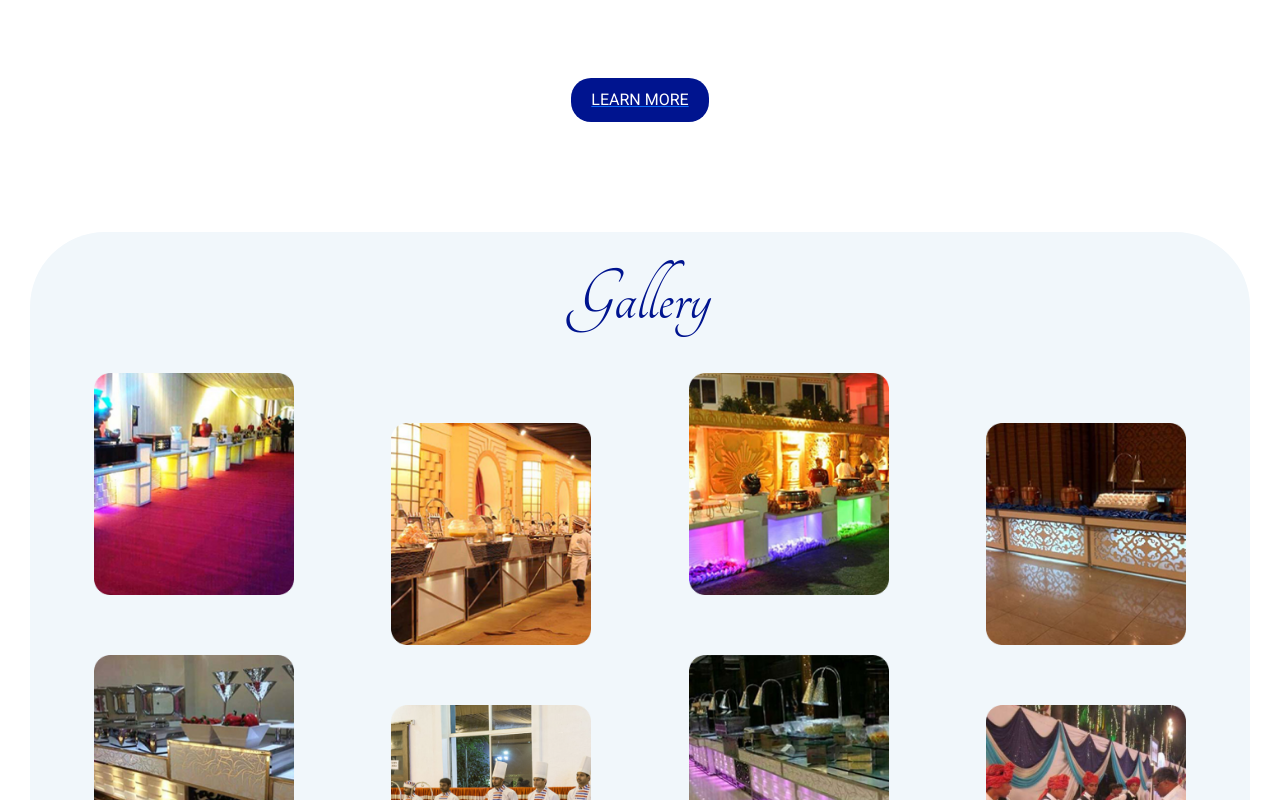
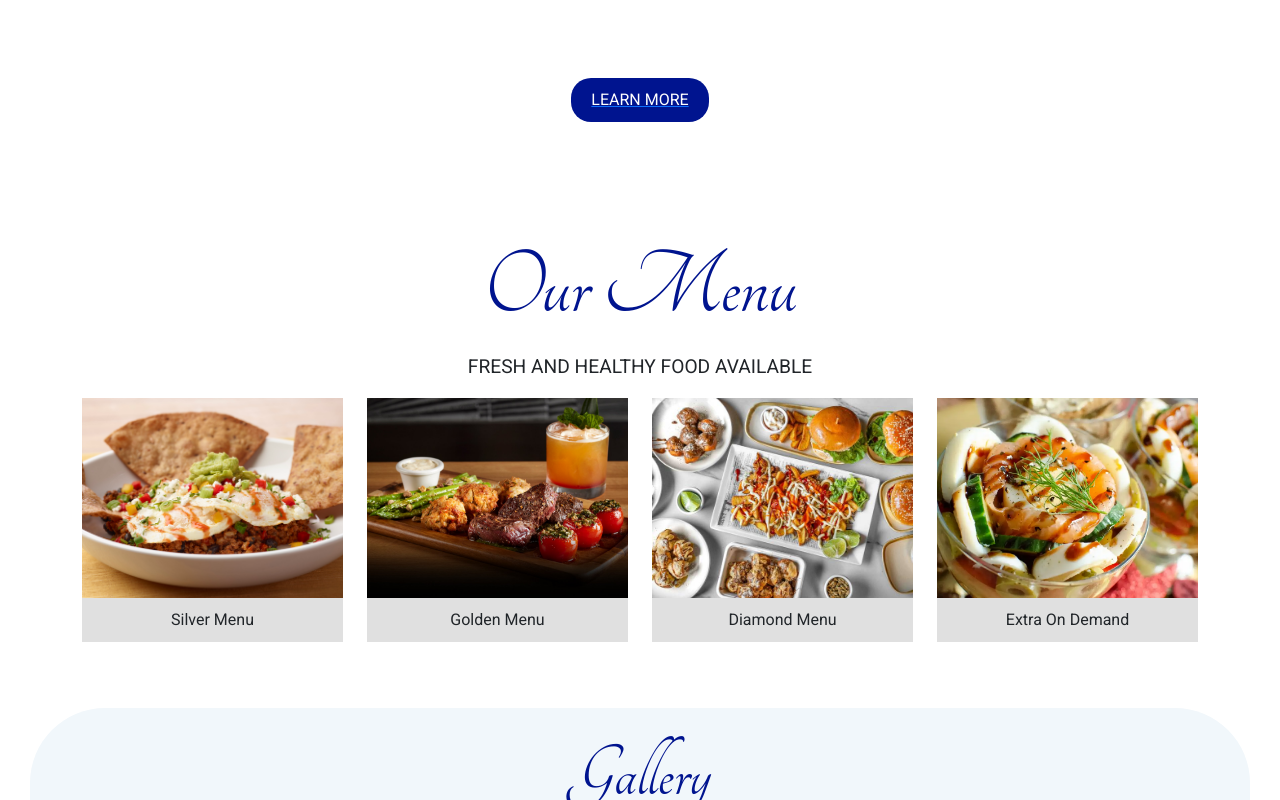
Before and after one commit to sapatevaibhav/modern-meals, a React (Vite) app: page / in a window 1280 px wide. Shown: the part 2899-3699 px from the top of the page. Built offline with nearby package versions, Linux system fonts and the light colour scheme; the HTML template or start-up script is replaced by a standard one; a web font is replaced by a local one.

Commit message:
added ourmenu component

```diff
--- /dev/null
+++ b/src/components/OurMenu.css
@@ -0,0 +1,11 @@
+@media (max-width: 576px) {
+  .menu-container {
+    width: 95%;
+    margin-left: 30px;
+    margin-right: 30px;
+  }
+
+  .menu-container div {
+    width: 99%;
+  }
+}
--- /dev/null
+++ b/src/components/OurMenu.jsx
@@ -0,0 +1,92 @@
+import React from "react";
+import './OurMenu.css';  // Import your CSS file
+
+const OurMenu = () => {
+  return (
+    <>
+      <div>
+        <h1 className="custom-headings mt-5" style={{ textAlign: "center" }}>
+          Our Menu
+        </h1>
+        <p className="custom-para" style={{ textAlign: "center" }}>
+          FRESH AND HEALTHY FOOD AVAILABLE
+        </p>
+      </div>
+
+      <div className="container menu-container">
+        <div className="row text-center">
+          <div className="col-12 col-sm-6 col-md-3">
+            <div
+              className="menu-item"
+              style={{ cursor: 'pointer' }}
+              onClick={() => window.location.href = '/menu/silver-menu.pdf'}
+            >
+              <img
+                src="menu/silver-menu.jpg"
+                alt="Silver Menu"
+                className="img-fluid"
+                style={{ height: '200px', objectFit: 'cover' }}
+              />
+              <p style={{ backgroundColor: '#e0e0e0', padding: '10px' }}>
+                Silver Menu
+              </p>
+            </div>
+          </div>
+          <div className="col-12 col-sm-6 col-md-3">
+            <div
+              className="menu-item"
+              style={{ cursor: 'pointer' }}
+              onClick={() => window.location.href = '/menu/golden-menu.pdf'}
+            >
+              <img
+                src="menu/golden-menu.jpg"
+                alt="Golden Menu"
+                className="img-fluid"
+                style={{ height: '200px', objectFit: 'cover' }}
+              />
+              <p style={{ backgroundColor: '#e0e0e0', padding: '10px' }}>
+                Golden Menu
+              </p>
+            </div>
+          </div>
+          <div className="col-12 col-sm-6 col-md-3">
+            <div
+              className="menu-item"
+              style={{ cursor: 'pointer' }}
+              onClick={() => window.location.href = '/menu/diamond-menu.pdf'}
+            >
+              <img
+                src="menu/diamond-menu.jpg"
+                alt="Diamond Menu"
+                className="img-fluid"
+                style={{ height: '200px', objectFit: 'cover' }}
+              />
+              <p style={{ backgroundColor: '#e0e0e0', padding: '10px' }}>
+                Diamond Menu
+              </p>
+            </div>
+          </div>
+          <div className="col-12 col-sm-6 col-md-3">
+            <div
+              className="menu-item"
+              style={{ cursor: 'pointer' }}
+              onClick={() => window.location.href = '/menu/extra-menu.pdf'}
+            >
+              <img
+                src="menu/extra-menu.jpg"
+                alt="Extra On Demand"
+                className="img-fluid"
+                style={{ height: '200px', objectFit: 'cover' }}
+              />
+              <p style={{ backgroundColor: '#e0e0e0', padding: '10px' }}>
+                Extra On Demand
+              </p>
+            </div>
+          </div>
+        </div>
+      </div>
+    </>
+  );
+};
+
+export default OurMenu;
--- a/src/pages/HomePage.jsx
+++ b/src/pages/HomePage.jsx
@@ -5,6 +5,7 @@ import Gallery from "../components/HomeGallery";
 import MagicalExperience from "../components/MagicalExperience";
 import Testimonials from "../components/Testimonials";
 import GetInTouch from "../components/ContactUs";
+import OurMenu from "../components/OurMenu";
 
 export default function HomePage() {
   return (
@@ -12,6 +13,7 @@ export default function HomePage() {
       <CateringBanner />
       <Carousel />
       <MagicalExperience />
+      <OurMenu />
       <Gallery />
       <Testimonials />
       <GetInTouch />
```
